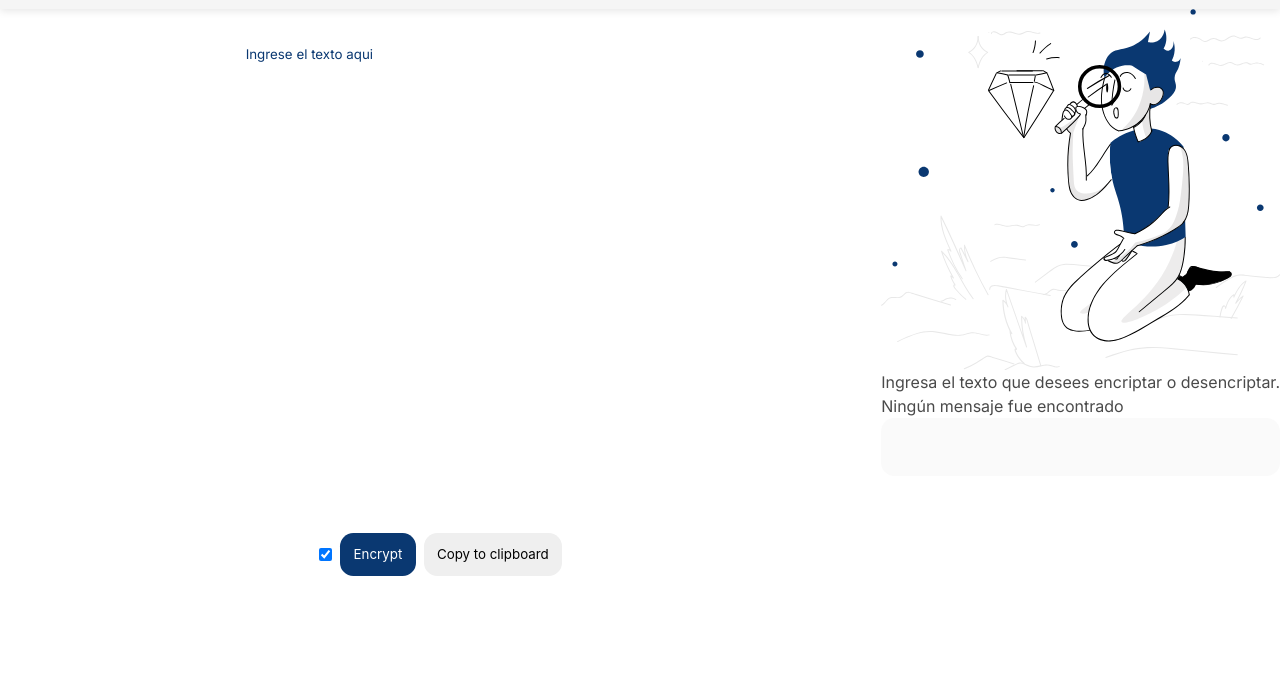
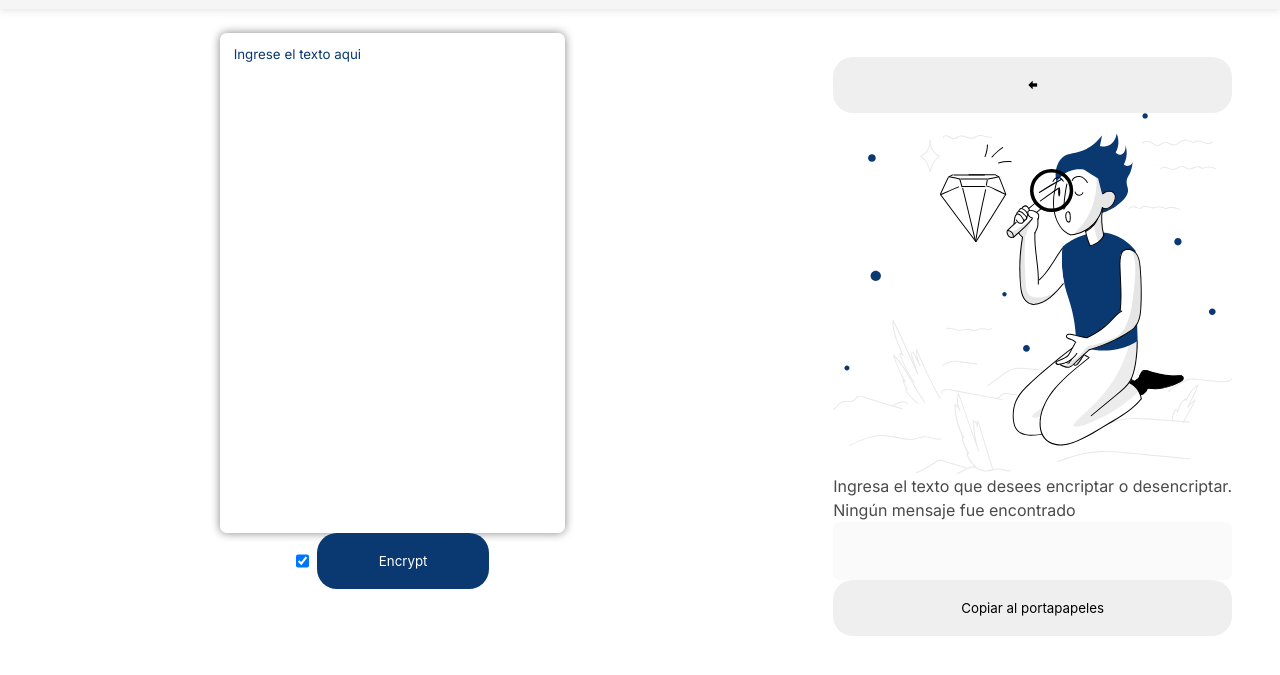
Before and after one commit to emmacv/encryption-app, a website: page index.html in a window 1280 px wide. Shown: the part 63-738 px from the top of the page. Drawn offline with Linux system fonts and the light colour scheme.

Commit message:
style: change appearance of buttons.

```diff
--- a/core/styles/styles.scss
+++ b/core/styles/styles.scss
@@ -2,6 +2,7 @@
 @import "../../node_modules/bulma/bulma.sass";
 @import url('https://fonts.googleapis.com/css2?family=Inter:wght@200;400&display=swap');
 @import url('https://fonts.googleapis.com/css2?family=Inter:wght@200;400;700&display=swap');
+
 
 $dark-blue: #0A3871;
 
@@ -9,9 +10,13 @@ $dark-blue: #0A3871;
 $primary: $dark-blue;
 $danger: #ca303070;
 $family-primary: 'Inter';
-$elevation-1: 1em;
-$elevation-2: 1.5em;
-$border-radius-1: 1em;
+
+$base-radius: 0.5;
+$border-radius: ();
+
+@for $i from 1 through 4 {
+  $border-radius: map-merge($border-radius, ($i: #{$i * $base-radius}em));
+}
 
 textarea::placeholder {
   color: $primary;
@@ -28,11 +33,25 @@ header {
   box-shadow: 0 2px 0.5rem 0 rgba(0, 0, 0, 0.1);
 }
 
+button {
+  padding: 20px;
+  border: none;
+  outline: none;
+  border-radius: map-get($border-radius, 3);
+  cursor: pointer;
+
+  &:disabled {
+    opacity: 0.5;
+    cursor: not-allowed;
+  }
+}
+
 form {
   position: relative;
   display: flex;
   flex-direction: column;
-
+  width: 50%;
+  margin: auto;
   padding: 1.5em;
 
   :not(input[type="checkbox"]:checked)+#action-button::before {
@@ -45,31 +64,21 @@ form {
 
   textarea {
     height: 500px;
-    width: 50%;
+    width: 100%;
     min-width: 320px;
     margin: 0 auto;
+    box-shadow: #0000007c 0px 0px 10px 0px;
   }
 
   .buttons-container {
     gap: 0.5em;
 
     button {
-      &:first-of-type {
-        background-color: $dark-blue;
-        color: $white;
-        transition: opacity 0.25s ease-in-out;
-      }
-
-      outline: none;
-      border: none;
-      padding: 1em;
-      border-radius: $border-radius-1;
-      cursor: pointer;
-
-      &:disabled {
-        opacity: 0.5;
-        cursor: not-allowed;
-      }
+      width: 50%;
+      background-color: $dark-blue;
+      color: $white;
+      transition: opacity 0.25s ease-in-out;
+      display: inline-block;
     }
   }
 
@@ -78,12 +87,14 @@ form {
   }
 }
 
+.section {}
+
 textarea {
   overflow: auto;
   resize: none;
   outline: none;
   border: none;
-  border-radius: $border-radius-1;
+  border-radius: map-get($border-radius, 1);
   padding: 1em;
   color: $primary;
 }
--- a/index.html
+++ b/index.html
@@ -8,6 +8,7 @@
   <link rel="stylesheet" href="core/styles/styles.css">
   <link rel="icon" href="public/favicon.ico">
   <script src="core/scripts/app.js" defer></script>
+  <link rel="stylesheet" href="https://cdn.jsdelivr.net/npm/@mdi/font@7.4.47/css/materialdesignicons.min.css">
 </head>
 
 <body>
@@ -16,22 +17,25 @@
     <h1>Message encryption app</h1>
   </header>
   <main class="is-flex is-justify-content-center is-flex-wrap-wrap">
-    <section id="message" class="is-flex-grow-1">
+    <section id="message" class="is-flex-grow-1 is-flex-shrink-1">
       <form onsubmit="encryptOrDecryptMessage(event);" id="message-form">
         <textarea name="message" id="message" oninput="verifyMessage(event.target.value)" placeholder="Ingrese el texto aqui"></textarea>
         <div class="is-flex is-justify-content-center buttons-container">
           <input type="checkbox" name="switch" checked>
           <button id="action-button">crypt</button>
-          <button type="button" onclick="copyToClipboard();">Copy to clipboard</button>
         </div>
         <!-- <i id="switch-output" onclick="moveOutputToMsgArea();">move to message area</i> -->
       </form>
     </section>
-    <section id="output" class="is-flex is-flex-direction-column">
+    <section id="output" class="section is-flex is-flex-direction-column">
+      <button>
+        <span class="mdi mdi-arrow-left-bold"></span>
+      </button>
       <img alt="guy-searching" src="assets/Muñeco.svg">
       <span>Ingresa el texto que desees encriptar o desencriptar.</span>
       <span>Ningún mensaje fue encontrado</span>
       <textarea id="output-text" disabled></textarea>
+      <button type="button" onclick="copyToClipboard();">Copiar al portapapeles</button>
     </section>
   </main>
   <p>
```
Also changed, not shown: core/styles/styles.css.
